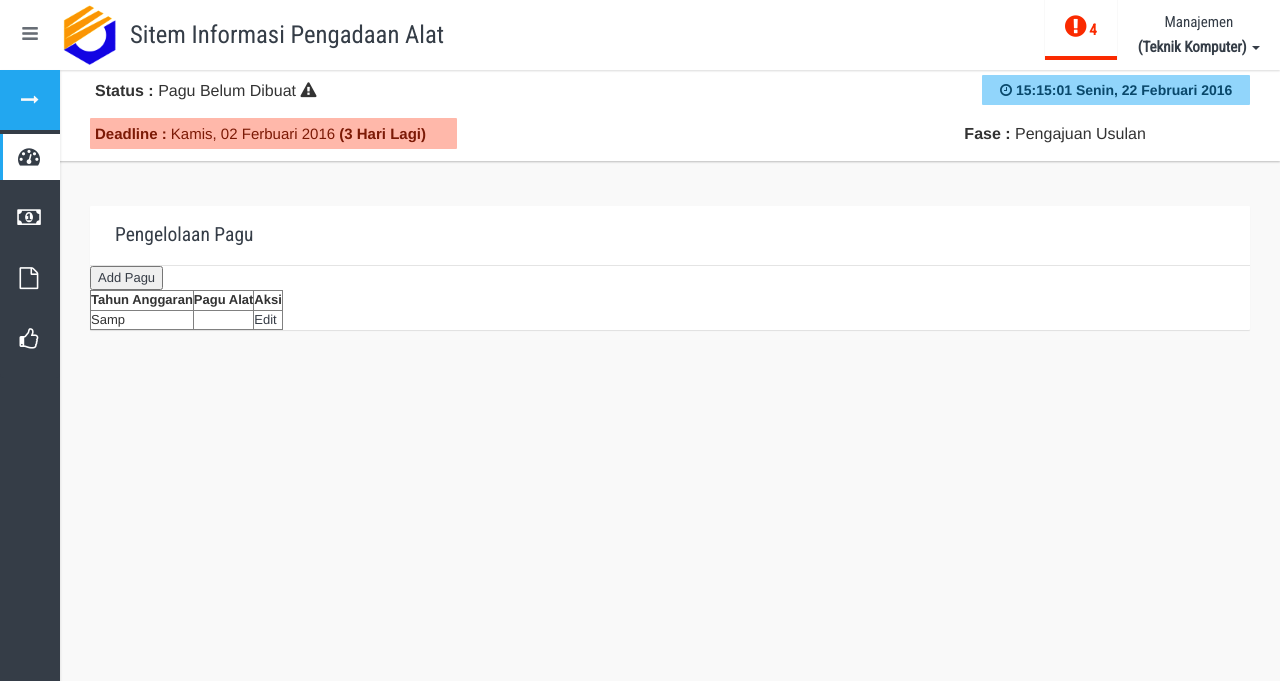
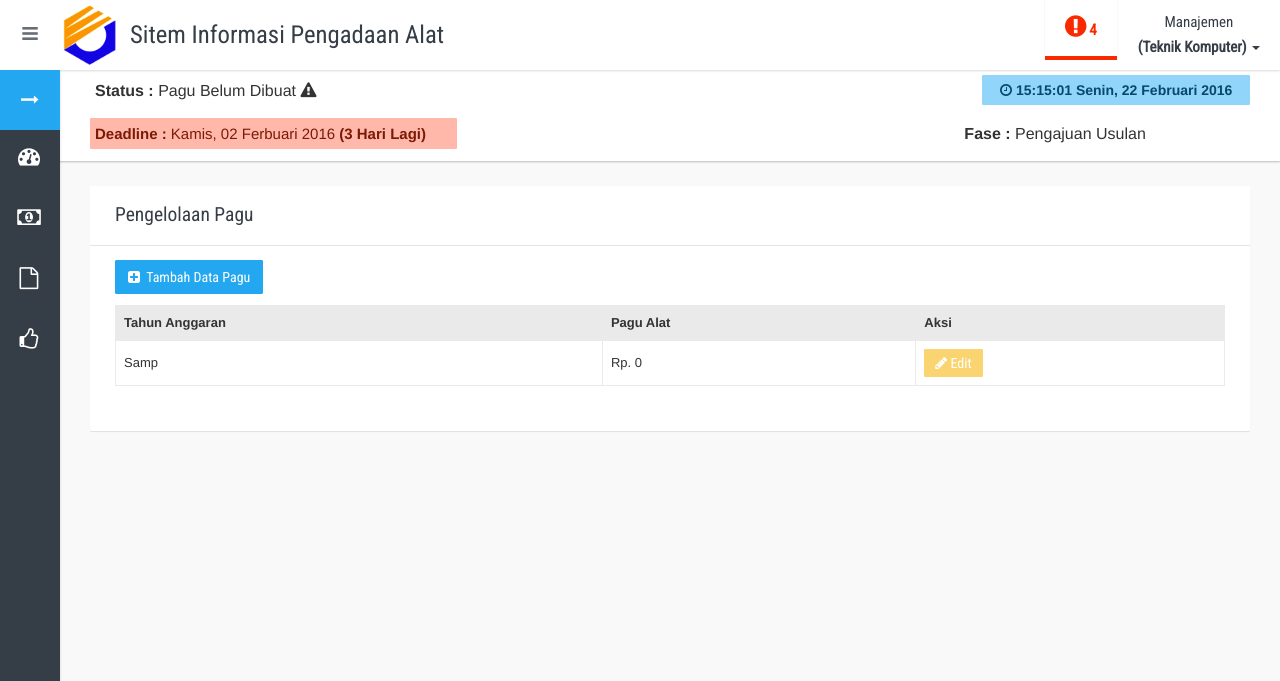
Before and after one commit to emrizaal/asipa, a PHP site: page /pagu in a window 1280 px wide. Shown: the top 681 px of the page. Run offline with PHP 8.4, Linux system fonts and the light colour scheme; tables that the repository leaves empty hold one stand-in row (values such as "Sample post"); data that the repository does not hold is empty.

Commit message:
pagu front end update

```diff
--- a/application/views/pagu/pagu_view.php
+++ b/application/views/pagu/pagu_view.php
@@ -2,12 +2,12 @@
 <?php
 $this->load->view("info_header");
 ?>
+<!-- Main layout -->
 <div class="app-container-slide">
     <div class="container-fluid">
-        <div class="side-body" style="padding-top:45px ;margin-left: 90px;margin-right: 30px">
-
-            <div class="row  no-margin-bottom">
-                <div class="row">
+        <div class="side-body padding-top"  style="padding-top:25px;">
+            <!-- Main Content -->
+            <div class="row no-margin-bottom">
                 <div class="col-xs-12">
                     <div class="card">
                         <div class="card-header">
@@ -15,19 +15,32 @@ $this->load->view("info_header");
                                 <span class="title">Pengelolaan Pagu</span>
                             </div>
                         </div>
-                            <div class="card-body no-padding">
-                                <a href="<?=base_url()?>Pagu/addPagu"><button>Add Pagu</button></a>
-                                <table border="1">
+                        <div class="card-body">
+                            <button type="button" class="btn btn-primary btn-info" data-toggle="modal" data-target="#modalAddPagu">
+                              <i class="fa fa-plus-square"></i>&nbsp; Tambah Data Pagu
+                          </button>
+
+                          <table class="table table-stripped table-bordered table-hover">
+                              <tr class="active">
                                 <th>Tahun Anggaran</th>
                                 <th>Pagu Alat</th>
                                 <th>Aksi</th>
+                            </tr>
                             <?php
                             foreach($pagu as $p){
+
                                 ?>
                                 <tr>
                                     <td><?=$p['TAHUN_ANGGARAN']?></td>
-                                            <td><?=$p['PAGU_ALAT']?></td>
-                                            <td><a href="<?=base_url()?>Pagu/editPagu/<?=$p['ID_PAGU']?>">Edit</a></td>
+                                    <td>Rp. <?= number_format($p['PAGU_ALAT'],0,',','.')?></td>
+                                    <td>
+                                        <? if($p['TAHUN_ANGGARAN']==date('Y')){ ?>
+                                           <a class="btn btn-warning" onclick="editPagu('<?= $p['PAGU_ALAT'] ?>','<?= $p['ID_PAGU'] ?>')"
+                                            data-toggle="modal" data-target="#modalEditPagu"><i class="fa fa-pencil"></i> Edit</a>
+                                        <?php }else{ ?>
+                                             <a class="btn btn-warning" disabled><i class="fa fa-pencil"></i> Edit</a>
+                                        <? } ?>
+                                    </td>
                                 </tr>
                                 <?php
                             }
@@ -37,8 +50,71 @@ $this->load->view("info_header");
                 </div>
             </div>
         </div>
-
+        <!-- End Main Content -->
+        <!-- Modal Add Pagu -->
+        <div class="modal fade modal-info" id="modalAddPagu" tabindex="-1" role="dialog" aria-labelledby="myModalLabel" aria-hidden="true" style="display: none;">
+            <div class="modal-dialog">
+                <div class="modal-content">
+                    <div class="modal-header">
+                        <button type="button" class="close" data-dismiss="modal" aria-label="Close"><span aria-hidden="true">×</span></button>
+                        <h4 class="modal-title" id="myModalLabel">Tambah Data Pagu (Tahun Anggaran <?= date('Y')?>)</h4>
+                    </div>
+                    <div class="modal-body">
+                      <div class="card">
+                       <div class="card-body"  style="padding: 0px 20px !important;">
+                        <form action="<?=base_url()?>Pagu/savePagu" method="POST">
+                            <div class="sub-title">Pagu Alat Jurusan</div>
+                            <div>
+                                <input type="text" name="pagu" class="form-control" placeholder="Masukan Nominal Pagu">
                             </div>
                         </div>
                     </div>
                 </div>
+                <div class="modal-footer">
+                    <button type="submit" class="btn btn-success">Simpan</button>
+                </form>
+                <button type="button" class="btn btn-default" data-dismiss="modal">Tutup</button>
+            </div>
+        </div>
+    </div>
+</div>
+<!-- End Modal Add Pagu -->
+   <!-- Modal Edit Pagu -->
+        <div class="modal fade modal-warning" id="modalEditPagu" tabindex="-1" role="dialog" aria-labelledby="myModalLabel" aria-hidden="true" style="display: none;">
+            <div class="modal-dialog">
+                <div class="modal-content">
+                    <div class="modal-header">
+                        <button type="button" class="close" data-dismiss="modal" aria-label="Close"><span aria-hidden="true">×</span></button>
+                        <h4 class="modal-title" id="myModalLabel">Edit Data Pagu (Tahun Anggaran <?= date('Y')?>)</h4>
+                    </div>
+                    <div class="modal-body">
+                      <div class="card">
+                       <div class="card-body"  style="padding: 0px 20px !important;">
+                        <form action="<?=base_url()?>Pagu/updatePagu" method="POST">
+                            <div class="sub-title">Pagu Alat Jurusan</div>
+                            <div>
+                                 <input type="hidden" name="id" id="frmIdNamaPagu">
+                                <input type="text" name="pagu" id="frmEditNamaPagu" class="form-control" placeholder="Masukan Nominal Pagu">
+                            </div>
+                        </div>
+                    </div>
+                </div>
+                <div class="modal-footer">
+                    <button type="submit" class="btn btn-success">Simpan</button>
+                </form>
+                <button type="button" class="btn btn-default" data-dismiss="modal">Tutup</button>
+            </div>
+        </div>
+    </div>
+</div>
+<!-- End Modal Add Pagu -->
+</div>
+</div>
+</div>
+<script type="text/javascript">
+    function editPagu (a,b) {
+      document.getElementById('frmEditNamaPagu').value=a;
+      document.getElementById('frmIdNamaPagu').value=b;
+    }
+
+</script>
--- a/application/views/top.php
+++ b/application/views/top.php
@@ -40,6 +40,17 @@
 .btn-shadow{
     box-shadow: 4px 4px 2px -3px rgba(0, 0, 0, 0.61);
     margin-right: 1.5%;
+}
+.table tbody tr td a.btn.btn-warning {
+    padding: 3px 10px;
+    margin: 0;
+}
+.table tbody tr td{
+    vertical-align: middle;
+}
+.card .card-body button.btn.btn-primary.btn-info {
+    margin-top: -1%;
+    margin-bottom: 1%;
 }
 </style>
 </head>
@@ -137,18 +148,19 @@
                             </button>
                         </div>
                         <ul class="nav navbar-nav" style="font-size: 20px;">
-                            <li class="active list">
-                                <a href="index.html">
-                                    <span class="icon fa fa-tachometer"></span><span class="title">Home</span>
+                            <li class="list <?= ($this->uri->segment(1)=='')?'active':''; ?>">
+                                <a href="<?=base_url()?>">
+                                    <span class="icon fa fa-tachometer"></span><span class="title">Home
+                                    </span>
                                 </a>
                             </li>
 
-                            <li class="list">
+                            <li class="list <?= ($this->uri->segment(1)=='Pagu')?'active':''; ?>">
                                 <a href="<?=base_url()?>Pagu">
                                     <span class="icon fa fa-money"></span><span class="title">Pagu</span>
                                 </a>
                             </li>
-                            <li class="list">
+                            <li class="list <?= ($this->uri->segment(1)=='Usulan')?'active':''; ?>">
                                 <a href="<?=base_url()?>Usulan">
                                     <span class="icon fa fa-file-o"></span><span class="title">Usulan</span>
                                 </a>
```
Lines whose indentation alone changed are shown as unchanged.
